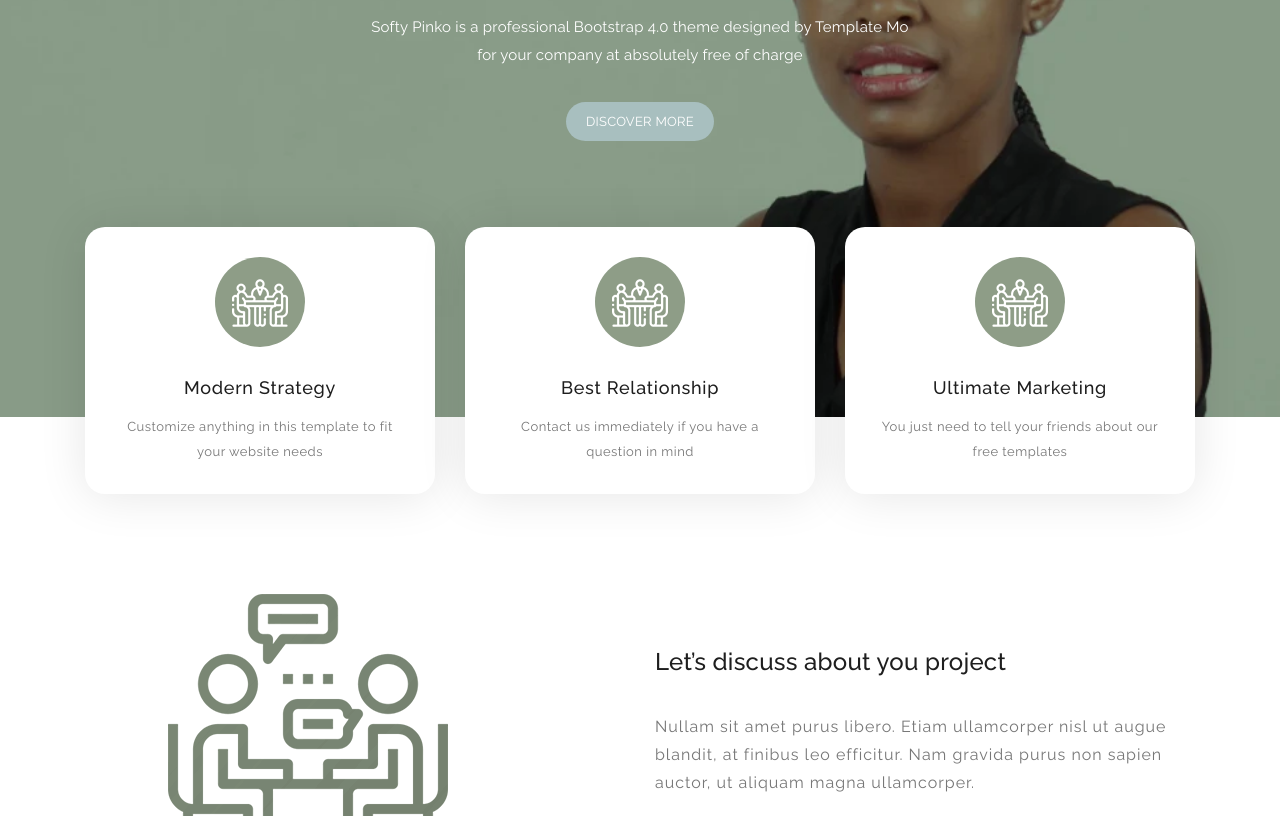
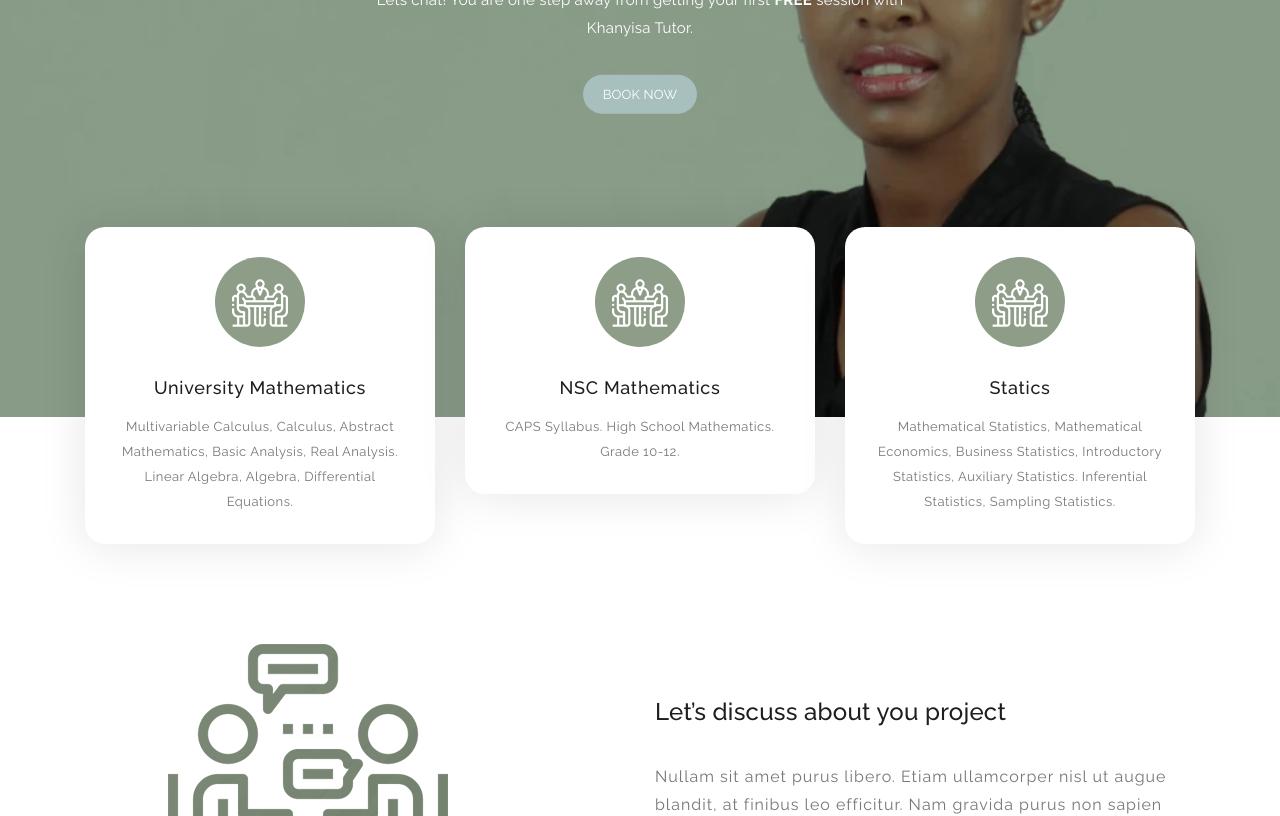
Before and after one commit to mr-vance/tutoring-website, a plain HTML site: page index.html in a window 1280 px wide. Shown: the part 383-1199 px from the top of the page. Drawn offline with Linux system fonts and the light colour scheme.

Commit message:
banner update

```diff
--- a/index.html
+++ b/index.html
@@ -77,10 +77,9 @@ https://templatemo.com/tm-535-softy-pinko
             <div class="container">
                 <div class="row">
                     <div class="offset-xl-3 col-xl-6 offset-lg-2 col-lg-8 col-md-12 col-sm-12">
-                        <h1>We provide the best <strong>strategy</strong><br>to grow up your <strong>business</strong></h1>
-                        <p>Softy Pinko is a professional Bootstrap 4.0 theme designed by Template Mo
-                        for your company at absolutely free of charge</p>
-                        <a href="#features" class="main-button-slider">Discover More</a>
+                        <h2 style="color:white">Are you looking for a <strong>Mathematics</strong><br>or <strong>Statistics</strong> tutor?</h1>
+                        <p>Lets chat! You are one step away from getting your first <strong>FREE</strong> session with Khanyisa Tutor.</strong></p>
+                        <a href="#features" class="main-button-slider">Book Now</a>
                     </div>
                 </div>
             </div>
@@ -101,11 +100,23 @@ https://templatemo.com/tm-535-softy-pinko
                                 <div class="icon">
                                     <i><img src="assets/images/featured-item-01.png" alt=""></i>
                                 </div>
-                                <h5 class="features-title">Modern Strategy</h5>
-                                <p>Customize anything in this template to fit your website needs</p>
+                                <h5 class="features-title">University Mathematics</h5>
+                                <p>Multivariable Calculus, Calculus, Abstract Mathematics, Basic Analysis, Real Analysis. Linear Algebra, Algebra, Differential Equations.</p>
                             </div>
                         </div>
                         <!-- ***** Features Small Item End ***** -->
+
+                                                <!-- ***** Features Small Item Start ***** -->
+                                                <div class="col-lg-4 col-md-6 col-sm-6 col-12" data-scroll-reveal="enter bottom move 50px over 0.6s after 0.2s">
+                                                    <div class="features-small-item">
+                                                        <div class="icon">
+                                                            <i><img src="assets/images/featured-item-01.png" alt=""></i>
+                                                        </div>
+                                                        <h5 class="features-title">NSC Mathematics</h5>
+                                                        <p>CAPS Syllabus. High School Mathematics. Grade 10-12.</p>
+                                                    </div>
+                                                </div>
+                                                <!-- ***** Features Small Item End ***** -->
 
                         <!-- ***** Features Small Item Start ***** -->
                         <div class="col-lg-4 col-md-6 col-sm-6 col-12" data-scroll-reveal="enter bottom move 50px over 0.6s after 0.4s">
@@ -113,23 +124,12 @@ https://templatemo.com/tm-535-softy-pinko
                                 <div class="icon">
                                     <i><img src="assets/images/featured-item-01.png" alt=""></i>
                                 </div>
-                                <h5 class="features-title">Best Relationship</h5>
-                                <p>Contact us immediately if you have a question in mind</p>
+                                <h5 class="features-title">Statics</h5>
+                                <p>Mathematical Statistics, Mathematical Economics, Business Statistics, Introductory Statistics, Auxiliary Statistics. Inferential Statistics, Sampling Statistics.</p>
                             </div>
                         </div>
                         <!-- ***** Features Small Item End ***** -->
 
-                        <!-- ***** Features Small Item Start ***** -->
-                        <div class="col-lg-4 col-md-6 col-sm-6 col-12" data-scroll-reveal="enter bottom move 50px over 0.6s after 0.6s">
-                            <div class="features-small-item">
-                                <div class="icon">
-                                    <i><img src="assets/images/featured-item-01.png" alt=""></i>
-                                </div>
-                                <h5 class="features-title">Ultimate Marketing</h5>
-                                <p>You just need to tell your friends about our free templates</p>
-                            </div>
-                        </div>
-                        <!-- ***** Features Small Item End ***** -->
                     </div>
                 </div>
             </div>
```
